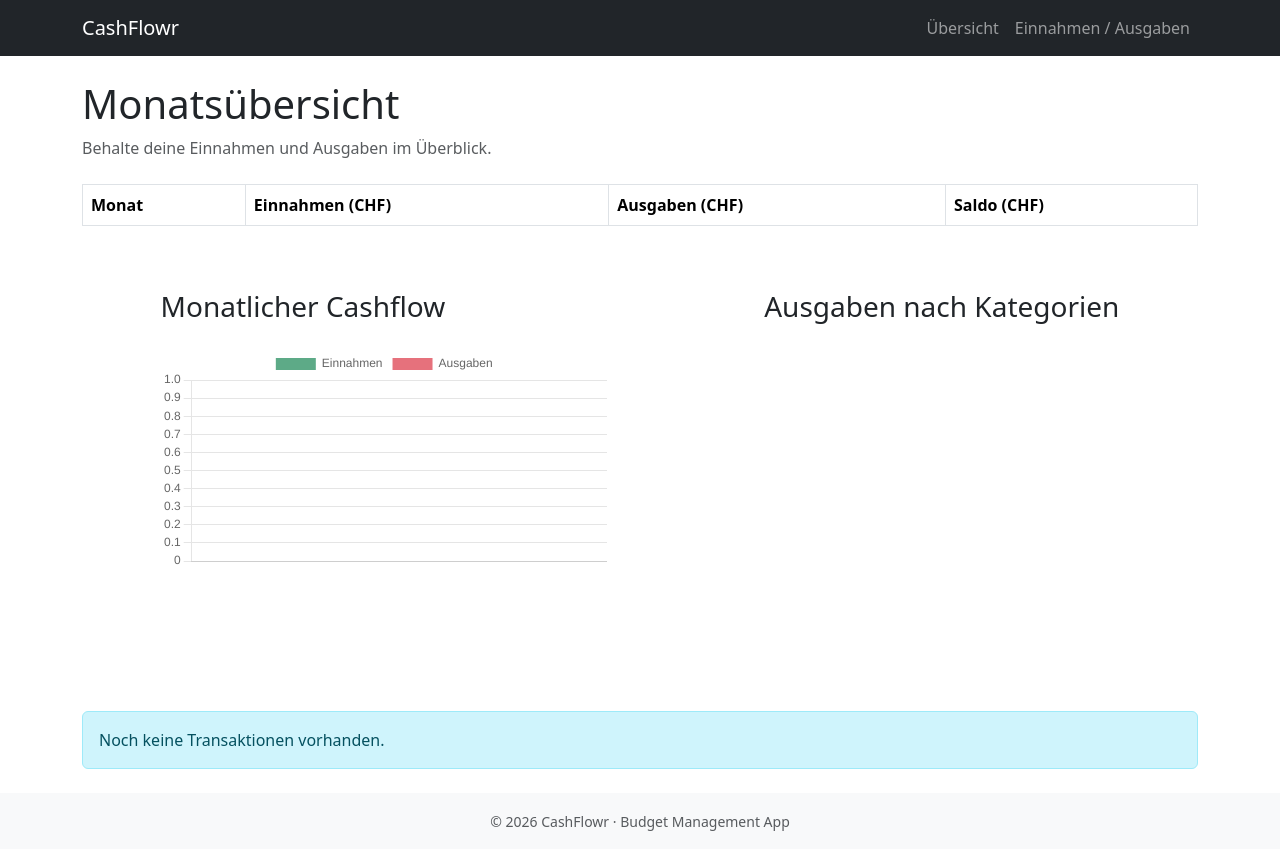
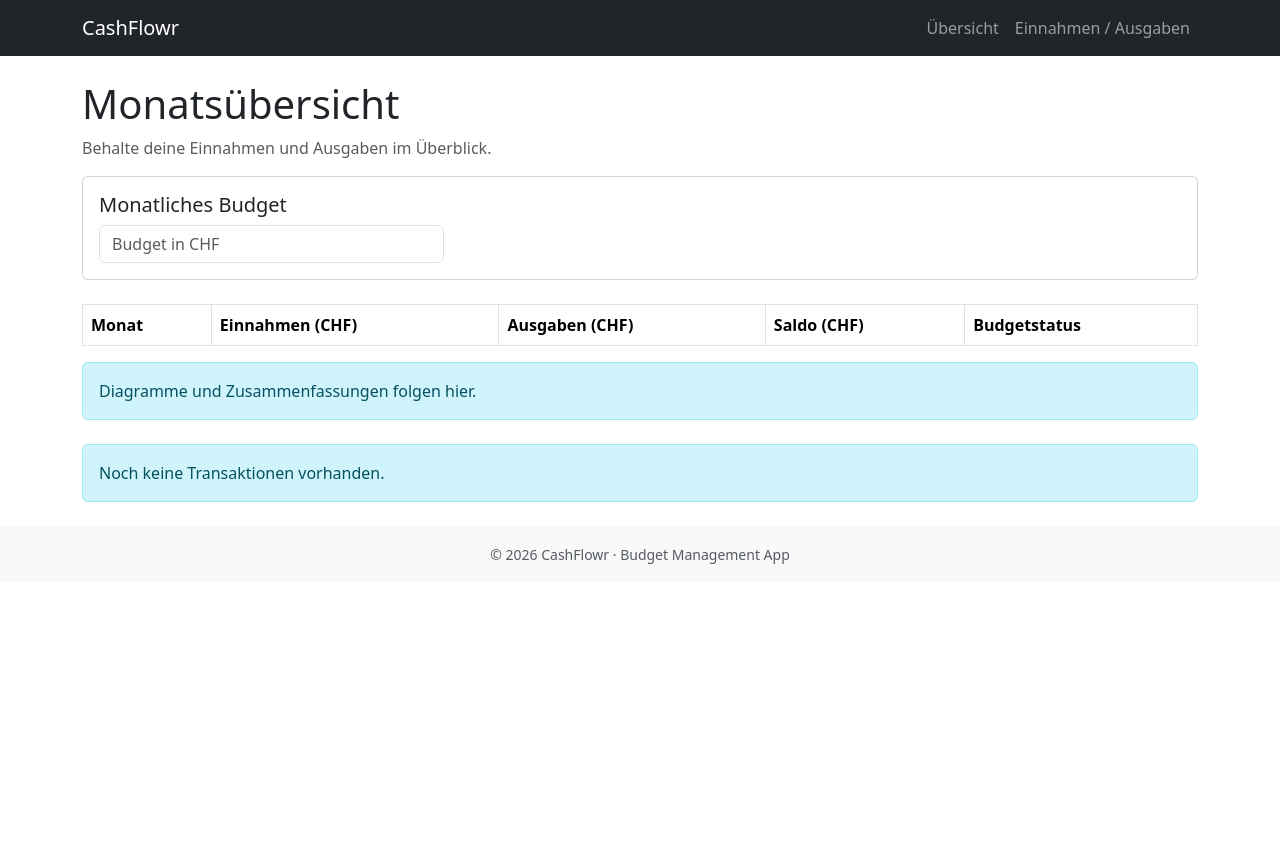
Before and after one commit to TobiasBrasser/Cashflow, a Next.js app: page / in a window 1280 px wide. After the commit the page ends 800 px from the top, so only its background shows below. Built offline with nearby package versions, Linux system fonts and the light colour scheme.

Commit message:
feat: add budget limit with overspending warning

```diff
--- a/src/pages/index.jsx
+++ b/src/pages/index.jsx
@@ -1,6 +1,4 @@
 import { useEffect, useState } from 'react'
-import MonthlyChart from '../components/charts/MonthlyChart'
-import ExpenseCategoryChart from '../components/charts/ExpenseCategoryChart'
 
 const getMonthKey = (date) => {
   const d = new Date(date)
@@ -17,28 +15,41 @@ const formatMonth = (key) => {
 
 export default function Home() {
   const [transactions, setTransactions] = useState([])
+  const [budget, setBudget] = useState(0)
 
   useEffect(() => {
-    const stored =
-      JSON.parse(localStorage.getItem('cashflowr-transactions')) || []
-    setTransactions(stored)
+    const loadData = () => {
+      const storedTransactions =
+        JSON.parse(localStorage.getItem('cashflowr-transactions')) || []
+      setTransactions(storedTransactions)
+
+      const storedBudget = localStorage.getItem('cashflowr-budget')
+      if (storedBudget) setBudget(Number(storedBudget))
+    }
+
+    loadData()
+    window.addEventListener('storage', loadData)
+    return () => window.removeEventListener('storage', loadData)
   }, [])
+
+  const handleBudgetChange = (value) => {
+    const numericValue = Number(value)
+    setBudget(numericValue)
+    localStorage.setItem('cashflowr-budget', numericValue)
+  }
 
   const monthlyOverview = transactions.reduce((acc, t) => {
     const month = getMonthKey(t.date)
+    if (!acc[month]) acc[month] = { income: 0, expense: 0 }
 
-    if (!acc[month]) {
-      acc[month] = { income: 0, expense: 0 }
-    }
-
-    if (t.type === 'income') {
-      acc[month].income += t.amount
-    } else {
-      acc[month].expense += t.amount
-    }
+    if (t.type === 'income') acc[month].income += t.amount
+    else acc[month].expense += t.amount
 
     return acc
   }, {})
+
+  const currentMonthKey = getMonthKey(new Date())
+  const currentMonthData = monthlyOverview[currentMonthKey]
 
   return (
     <>
@@ -47,6 +58,54 @@ export default function Home() {
         Behalte deine Einnahmen und Ausgaben im Überblick.
       </p>
 
+      <div className="card mb-4">
+        <div className="card-body">
+          <h5 className="card-title">Monatliches Budget</h5>
+          <div className="row align-items-center">
+            <div className="col-md-4">
+              <input
+                type="number"
+                className="form-control"
+                placeholder="Budget in CHF"
+                value={budget || ''}
+                onChange={(e) => handleBudgetChange(e.target.value)}
+              />
+            </div>
+
+            {currentMonthData && budget > 0 && (
+              <div className="col-md-8 mt-3 mt-md-0">
+                <strong>Einnahmen:</strong>{' '}
+                <span className="text-success">
+                  {currentMonthData.income.toFixed(2)} CHF
+                </span>{' '}
+                | <strong>Ausgaben:</strong>{' '}
+                <span className="text-danger">
+                  {currentMonthData.expense.toFixed(2)} CHF
+                </span>{' '}
+                | <strong>Verbleibend:</strong>{' '}
+                <span
+                  className={
+                    budget - currentMonthData.expense >= 0
+                      ? 'text-success'
+                      : 'text-danger'
+                  }
+                >
+                  {(budget - currentMonthData.expense).toFixed(2)} CHF
+                </span>
+              </div>
+            )}
+          </div>
+
+          {currentMonthData &&
+            budget > 0 &&
+            currentMonthData.expense > budget && (
+              <div className="alert alert-danger mt-3">
+                ⚠️ Budget für diesen Monat überschritten!
+              </div>
+            )}
+        </div>
+      </div>
+
       <table className="table table-bordered mt-4">
         <thead>
           <tr>
@@ -54,43 +113,50 @@ export default function Home() {
             <th>Einnahmen (CHF)</th>
             <th>Ausgaben (CHF)</th>
             <th>Saldo (CHF)</th>
+            <th>Budgetstatus</th>
           </tr>
         </thead>
         <tbody>
           {Object.entries(monthlyOverview).map(([month, data]) => {
             const saldo = data.income - data.expense
+            const remaining = budget - data.expense
+            const isOverBudget = budget > 0 && remaining < 0
 
             return (
               <tr key={month}>
                 <td>{formatMonth(month)}</td>
-                <td className="text-success">
-                  + {data.income.toFixed(2)}
-                </td>
-                <td className="text-danger">
-                  - {data.expense.toFixed(2)}
-                </td>
+                <td className="text-success">+ {data.income.toFixed(2)}</td>
+                <td className="text-danger">- {data.expense.toFixed(2)}</td>
                 <td className={saldo >= 0 ? 'text-success' : 'text-danger'}>
                   {saldo.toFixed(2)}
+                </td>
+                <td>
+                  {budget > 0 ? (
+                    <span
+                      className={`badge ${
+                        isOverBudget ? 'bg-danger' : 'bg-success'
+                      }`}
+                    >
+                      {isOverBudget
+                        ? `❌ Überschritten (-${Math.abs(remaining).toFixed(
+                            2
+                          )} CHF)`
+                        : `✅ OK (+${remaining.toFixed(2)} CHF)`}
+                    </span>
+                  ) : (
+                    <span className="text-muted">–</span>
+                  )}
                 </td>
               </tr>
             )
           })}
         </tbody>
       </table>
-      <div className="charts">
-        <div className="monthlyChart">
-          <h3 className="mt-5">Monatlicher Cashflow</h3>
-          <MonthlyChart monthlyData={monthlyOverview} />
-        </div>
-        <div>
-          <h3 className="mt-5">Ausgaben nach Kategorien</h3>
-          <ExpenseCategoryChart
-            className="expenseCategoryChart"
-            expenses={transactions.filter(t => t.type === 'expense')}
-            options={{ maintainAspectRatio: false, radius: '50%' }}
-          />
-        </div>
+
+      <div className="alert alert-info">
+        Diagramme und Zusammenfassungen folgen hier.
       </div>
+
       {transactions.length === 0 && (
         <div className="alert alert-info mt-4">
           Noch keine Transaktionen vorhanden.
```
